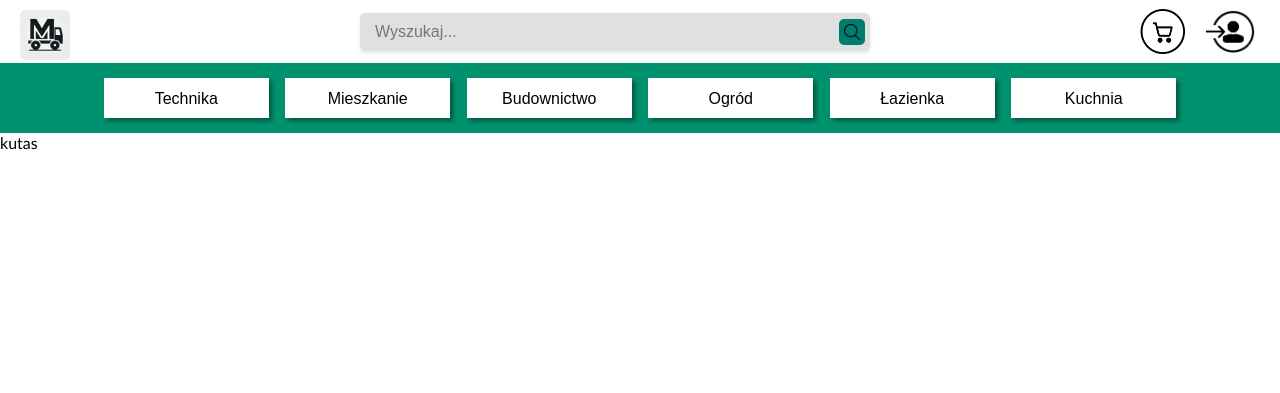
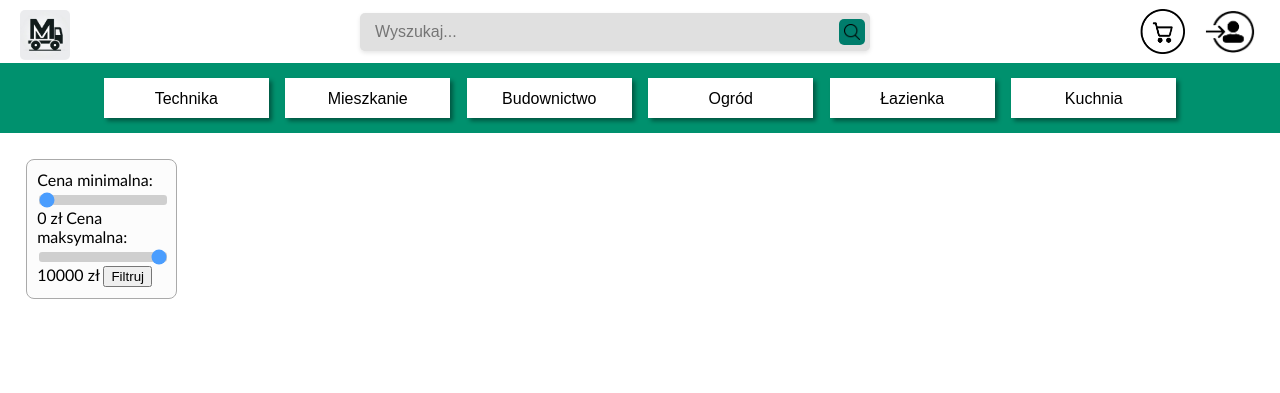
Before and after one commit to Jaian400/Magazyn_Master, a Django app: page /budownictwo/ in a window 1280 px wide. Shown: the top 393 px of the page. Run offline with Django 5.2, Linux system fonts and the light colour scheme; data that the repository does not hold is empty.

Commit message:
slider w filtrze

```diff
--- a/djan/mainapp/templates/budownictwo.html
+++ b/djan/mainapp/templates/budownictwo.html
@@ -49,13 +49,59 @@
 
     </header>
 
+
+
+
+
+    <div class="wrapper-flap-two-columns">
+
         <div class="filters-box">
+            <form method="get">
+                <label for="min_price">Cena minimalna:</label>
+                <input
+                    class="slider"
+                    type="range"
+                    name="min_price"
+                    id="min_price"
+                    min="0"
+                    max="10000"
+                    step="1"
+                    value="{{ request.GET.min_price|default:0 }}"
+                    oninput="updateMinPrice(this.value)"
+                >
+                <span id="min_price_value">{{ request.GET.min_price|default:"0" }} zł</span>
 
-        kutas
+                <label for="max_price">Cena maksymalna:</label>
+                <input
+                    class="slider"
+                    type="range"
+                    name="max_price"
+                    id="max_price"
+                    min="0"
+                    max="10000"
+                    step="1"
+                    value="{{ request.GET.max_price|default:10000 }}"
+                    oninput="updateMaxPrice(this.value)"
+                >
+                <span id="max_price_value">{{ request.GET.max_price|default:"10000" }} zł</span>
 
+                <button type="submit">Filtruj</button>
+            </form>
         </div>
 
+        <script>
+            function updateMinPrice(value) {
+                document.getElementById('min_price_value').textContent = value + ' zł';
+            }
+
+            function updateMaxPrice(value) {
+                document.getElementById('max_price_value').textContent = value + ' zł';
+            }
+        </script>
+
+
     <div class="product-grid">
+
         {% for product in products %}
             <button class="product-item" onclick="window.location.href='{% url 'product_detail' product.product_category.slug product.slug %}'">
                 <img class="product-image" src="{% static 'images/products/' %}{{ product.product_image }}" alt="{{ product.product_name }}">
@@ -78,6 +124,7 @@
             </button>
         {% endfor %}
     </div>
+    </div>
 
 </body>
 </html>
--- a/djan/static/productpages.css
+++ b/djan/static/productpages.css
@@ -52,12 +52,94 @@
     position: absolute;
     bottom: 10px;
     font-size: 20px;
-    color: rgb(46, 46, 46);
+    color: #2d2d2d;
 }
 
 .filters-box{
-    display: flex;
+    /* display: flex; */
+    position: absolute;
+    border: 0.5px solid #aaaaaa;
+    border-radius: 8px;
+    width: 10%;
+    background-color: rgb(252, 252, 252);
+    margin-left: 2%;
+    margin-top:2%;
+    padding: 0.83%;
+
+}
+
+.wrapper-flap-two-columns {
     position: relative;
-    border: black;
-    width: 20%;
 }
+
+
+.slider {
+    width: 100%;
+    height: 10px;
+    background: #ddd;
+    outline: none;
+    opacity: 0.7;
+    box-sizing: border-box;
+    transition: opacity 0.2s; /* Standardized shorthand */
+}
+
+.slider:hover {
+    opacity: 1;
+}
+
+/* Track styles for WebKit browsers */
+.slider::-webkit-slider-runnable-track {
+    width: 100%;
+    height: 10px;
+    background: #bdbdbd;
+    border-radius: 3px;
+}
+
+/* Track styles for Mozilla browsers */
+.slider::-moz-range-track {
+    width: 100%;
+    height: 10px;
+    background: #bdbdbd;
+    border-radius: 3px;
+}
+
+/* Track styles for Internet Explorer */
+.slider::-ms-track {
+    width: 100%;
+    height: 10px;
+    background: transparent;
+    border-color: transparent;
+    color: transparent;
+}
+
+/* Thumb styles for WebKit browsers */
+.slider::-webkit-slider-thumb {
+    width: 25px;
+    height: 25px;
+    background-color: #00916E;
+    cursor: pointer;
+    border-radius: 50%; /* Rounded thumb */
+    border: 2px solid #000000; /* Optional for cleaner look */
+    -webkit-appearance: none;
+    margin-top: -3px; /* Center thumb vertically */
+}
+
+/* Thumb styles for Mozilla browsers */
+.slider::-moz-range-thumb {
+    width: 25px;
+    height: 25px;
+    background: #00916E;
+    cursor: pointer;
+    border-radius: 50%; /* Rounded thumb */
+    border: none;
+}
+
+/* Thumb styles for Internet Explorer */
+.slider::-ms-thumb {
+    width: 25px;
+    height: 25px;
+    background: #00916E;
+    cursor: pointer;
+    border-radius: 50%; /* Rounded thumb */
+    border: none;
+}
--- a/djan/static/styles.css
+++ b/djan/static/styles.css
@@ -18,10 +18,6 @@ body {
 p{
     font-size: 20px;
     color:#2d2d2d;
-}
-span{
-    font-size: 20px;
-    color:aqua;
 }
 
 .highest_div {
```
Lines whose indentation alone changed are shown as unchanged.
